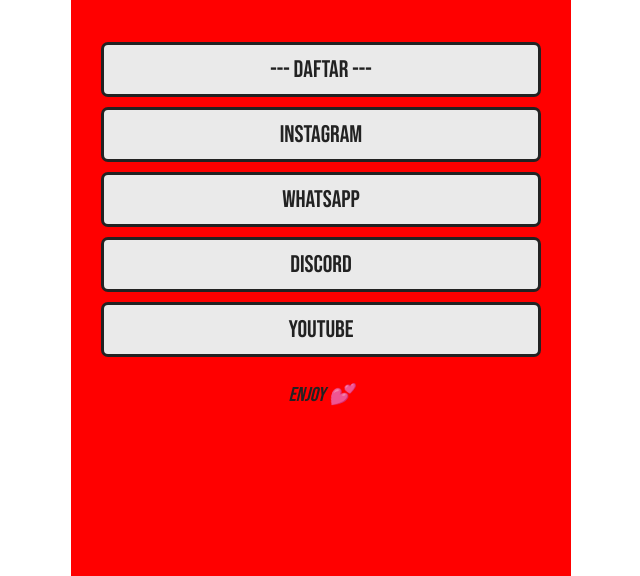
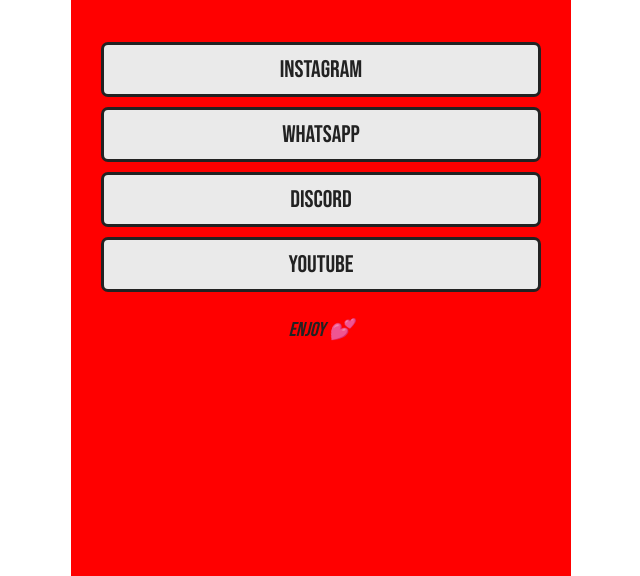
Before and after one commit to adityagiantoro/adityagiantoro.github.io, a plain HTML site: page index.html in a window 1280 px wide. Shown: the part 224-800 px from the top of the page, without its empty margins (319-959 px from the left). Drawn offline with nearby package versions, Linux system fonts and the light colour scheme.

Commit message:
Update index.html

```diff
--- a/index.html
+++ b/index.html
@@ -27,10 +27,9 @@
       </div>
 
 
-      <!-- link tree button -->
+      <!-- link tree button bisa ditambahkan -->
       <div class="link">
-        <a href="" target="_blank"
-          class="animate__animated animate__bounceInLeft">--- DAFTAR ---</a>
+
         <a href="https://instagram.com/makassar.pubg?igshid=NTc4MTIwNjQ2YQ==" target="_blank"
           class="animate__animated animate__bounceInLeft">instagram</a>
         <a href="https://api.whatsapp.com/message/NGZHCOYEQBTKH1?autoload=1&app_absent=0" target="_blank" class="animate__animated
```
